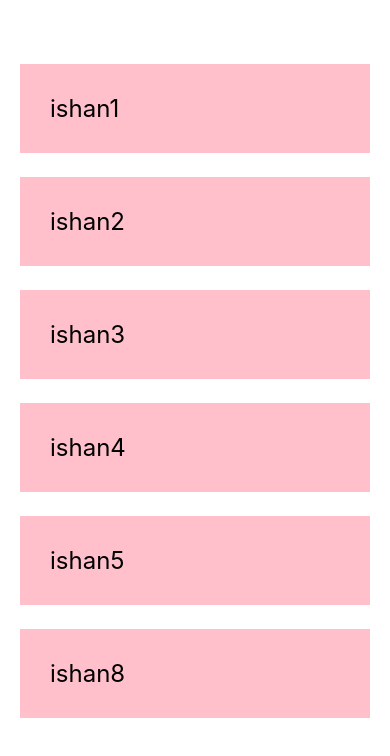
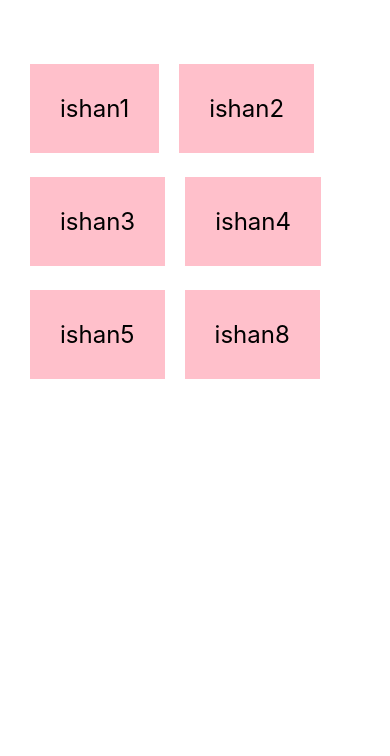
Before and after one commit to ishanEPR/React_Native_Expo, a React Native app: screen / in a window 390 px wide. Shown: the top 756 px of the page. Built offline with nearby package versions, Linux system fonts and the light colour scheme.

Commit message:
access the id and add no. columns (FlatList)

```diff
--- a/App.js
+++ b/App.js
@@ -6,12 +6,12 @@ export default function App()
 
 
 const  [people,setPeople]=useState([
-  {name:'ishan1',key:'1'},
-  {name:'ishan2',key:'2'},
-  {name:'ishan3',key:'3'},
-  {name:'ishan4',key:'4'},
-  {name:'ishan5',key:'5'},
-  {name:'ishan8',key:'7'},
+  {name:'ishan1',id:'1'},
+  {name:'ishan2',id:'2'},
+  {name:'ishan3',id:'3'},
+  {name:'ishan4',id:'4'},
+  {name:'ishan5',id:'5'},
+  {name:'ishan8',id:'7'},
 
 ]);
 
@@ -21,6 +21,8 @@ const  [people,setPeople]=useState([
       <View style={styles.container}>
       <FlatList
       data={people}
+      numColumns={2}
+      keyExtractor={(item)=>item.id}
       renderItem={({item})=>(
         <Text style={styles.item}>{item.name}</Text>
       )}
@@ -61,6 +63,8 @@ const styles=StyleSheet.create({
     padding:30,
     backgroundColor:'pink',
     fontSize:24,
+    marginHorizontal:10,
+    marginTop:24,
 
   }
 
```
